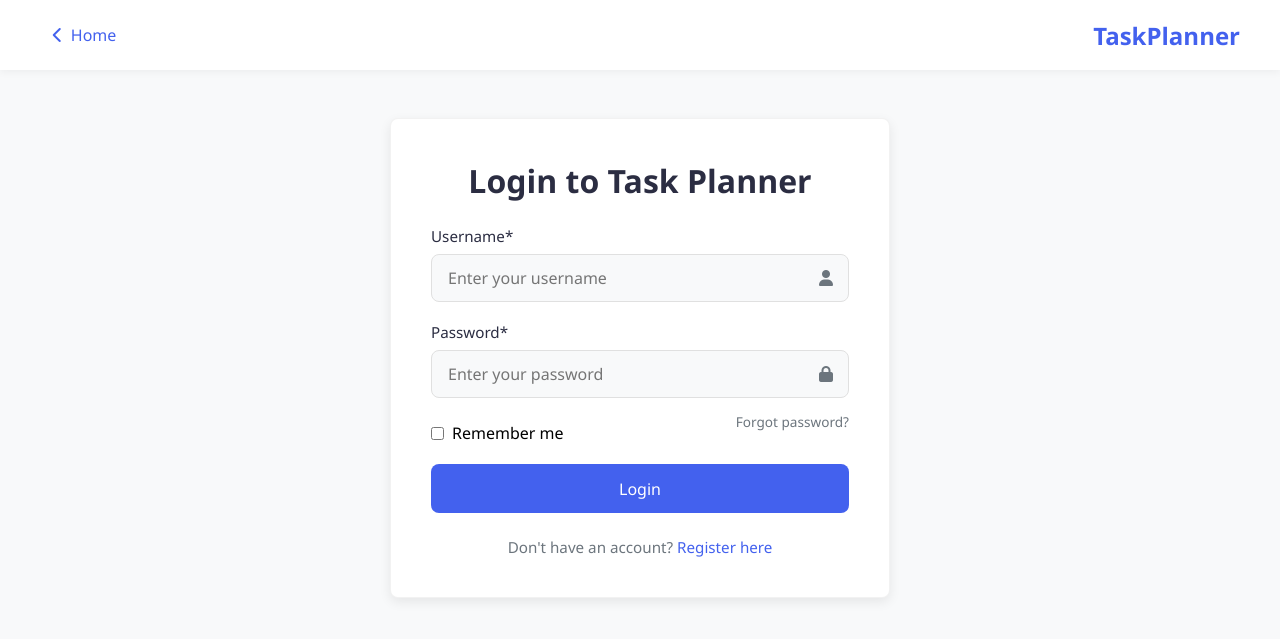
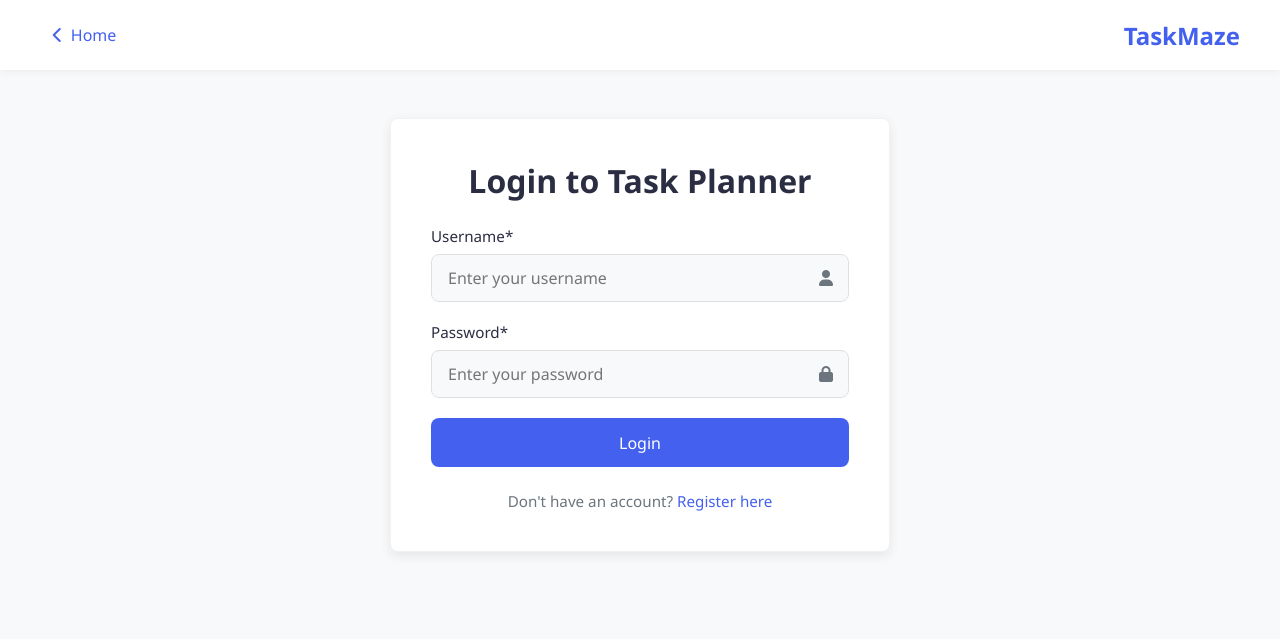
Before and after one commit to minhaz-42/CSE327_Productivo, a Django app: page /login/ in a window 1280 px wide. Shown: the top 639 px of the page. Run offline with Django 5.2, Linux system fonts and the light colour scheme.

Commit message:
Made changes in frontend

```diff
--- a/accounts/templates/accounts/analytics.html
+++ b/accounts/templates/accounts/analytics.html
@@ -763,8 +763,6 @@
           </button>
           <div class="notification-panel" id="notificationPanel">
             <div class="notification-header">
-              <h3>Notifications</h3>
-              <button class="mark-all-read" id="markAllRead">Mark all as read</button>
             </div>
             <div class="notification-list">
               {% if notifications %}
@@ -800,7 +798,7 @@
     <!-- Sidebar -->
     <aside class="sidebar" id="sidebar">
       <div class="sidebar-logo">
-        <h2>TaskPlanner</h2>
+        <h2>TaskMaze</h2>
         <button class="close-sidebar" id="closeSidebar" aria-label="Close sidebar">
           <i class="fas fa-times"></i>
         </button>
--- a/accounts/templates/accounts/login.html
+++ b/accounts/templates/accounts/login.html
@@ -159,39 +159,6 @@
       text-decoration: underline;
     }
 
-    .forgot-password {
-      text-align: right;
-      margin: -0.5rem 0 1rem;
-    }
-
-    .forgot-password a {
-      color: var(--gray-text);
-      font-size: 0.85rem;
-      text-decoration: none;
-    }
-
-    .forgot-password a:hover {
-      color: var(--primary-color);
-      text-decoration: underline;
-    }
-
-    .remember-me {
-      display: flex;
-      align-items: center;
-      gap: 0.5rem;
-    }
-
-    .remember-me input {
-      width: auto;
-    }
-
-    .form-footer {
-      display: flex;
-      justify-content: space-between;
-      align-items: center;
-      margin-bottom: 1rem;
-    }
-
     @media (max-width: 600px) {
       .auth-container {
         padding: 1.75rem;
@@ -216,7 +183,7 @@
         <span>Home</span>
       </a>
       <div class="auth-logo">
-        <span>TaskPlanner</span>
+        <span>TaskMaze</span>
       </div>
     </div>
   </nav>
@@ -237,16 +204,6 @@
         <i class="fas fa-lock"></i>
       </div>
 
-      <div class="form-footer">
-        <div class="remember-me">
-          <input type="checkbox" id="remember" />
-          <label for="remember">Remember me</label>
-        </div>
-        <div class="forgot-password">
-          <a href="forgot-password.html">Forgot password?</a>
-        </div>
-      </div>
-
       <button type="submit" class="primary-btn">Login</button>
 
       <p class="auth-switch">
@@ -264,10 +221,9 @@
 
       const username = document.getElementById('username').value;
       const password = document.getElementById('password').value;
-      const rememberMe = document.getElementById('remember').checked;
 
       // In a real application, you would send this data to your server
-      console.log('Login attempt:', { username, password, rememberMe });
+      console.log('Login attempt:', { username, password });
 
       // For demo purposes, redirect to dashboard
       window.location.href = 'dashboard.html';
@@ -285,19 +241,7 @@
       window.location.href = 'register.html';
     });
 
-    document.querySelector('.forgot-password a').addEventListener('click', function(e) {
-      e.preventDefault();
-      window.location.href = 'forgot-password.html';
-    });
-
-    // Check for remembered credentials
-    document.addEventListener('DOMContentLoaded', function() {
-      const rememberedUsername = localStorage.getItem('rememberedUsername');
-      if (rememberedUsername) {
-        document.getElementById('username').value = rememberedUsername;
-        document.getElementById('remember').checked = true;
-      }
-    });
+    // Clean up any remembered credentials functionality
     */
   </script>
 </body>
@@ -316,4 +260,3 @@
     {% endif %}
 </body>
 </html>
-</html>
--- a/accounts/templates/accounts/register.html
+++ b/accounts/templates/accounts/register.html
@@ -390,7 +390,7 @@
       </a>
       <div class="auth-logo">
         <i class="fas fa-tasks"></i>
-        <span>TaskPlanner Pro</span>
+        <span>TaskMaze</span>
       </div>
     </div>
   </nav>
--- a/accounts/templates/accounts/schedule.html
+++ b/accounts/templates/accounts/schedule.html
@@ -96,7 +96,7 @@
 
     <!-- Sidebar -->
     <aside class="sidebar">
-      <div class="sidebar-logo"><h2>TaskPlanner</h2></div>
+      <div class="sidebar-logo"><h2>TaskMaze</h2></div>
       <nav class="sidebar-nav">
         <ul>
           <li><a href="{% url 'dashboard' %}"><i class="fas fa-home"></i><span>Dashboard</span></a></li>
--- a/accounts/templates/accounts/tasks.html
+++ b/accounts/templates/accounts/tasks.html
@@ -836,7 +836,7 @@
     <!-- Sidebar -->
     <aside class="sidebar" id="sidebar">
       <div class="sidebar-logo">
-        <h2>TaskPlanner</h2>
+        <h2>TaskMaze</h2>
       </div>
       <nav class="sidebar-nav">
         <ul>
--- a/accounts/templates/planyourtask.html
+++ b/accounts/templates/planyourtask.html
@@ -854,7 +854,7 @@
     <!-- Sidebar -->
     <aside class="sidebar" id="sidebar">
       <div class="sidebar-logo">
-        <h2>TaskPlanner</h2>
+        <h2>TaskMaze</h2>
       </div>
       <nav class="sidebar-nav">
         <ul>
```
Also changed, not shown: accounts/templates/accounts/index.html (+2 -11 lines), accounts/templates/accounts/settings.html (+4 -42 lines), media/profile_pics/6e57ea54-b61d-49d6-a2ec-c61daaf44155_2_ODyulz1.JPG (added).
